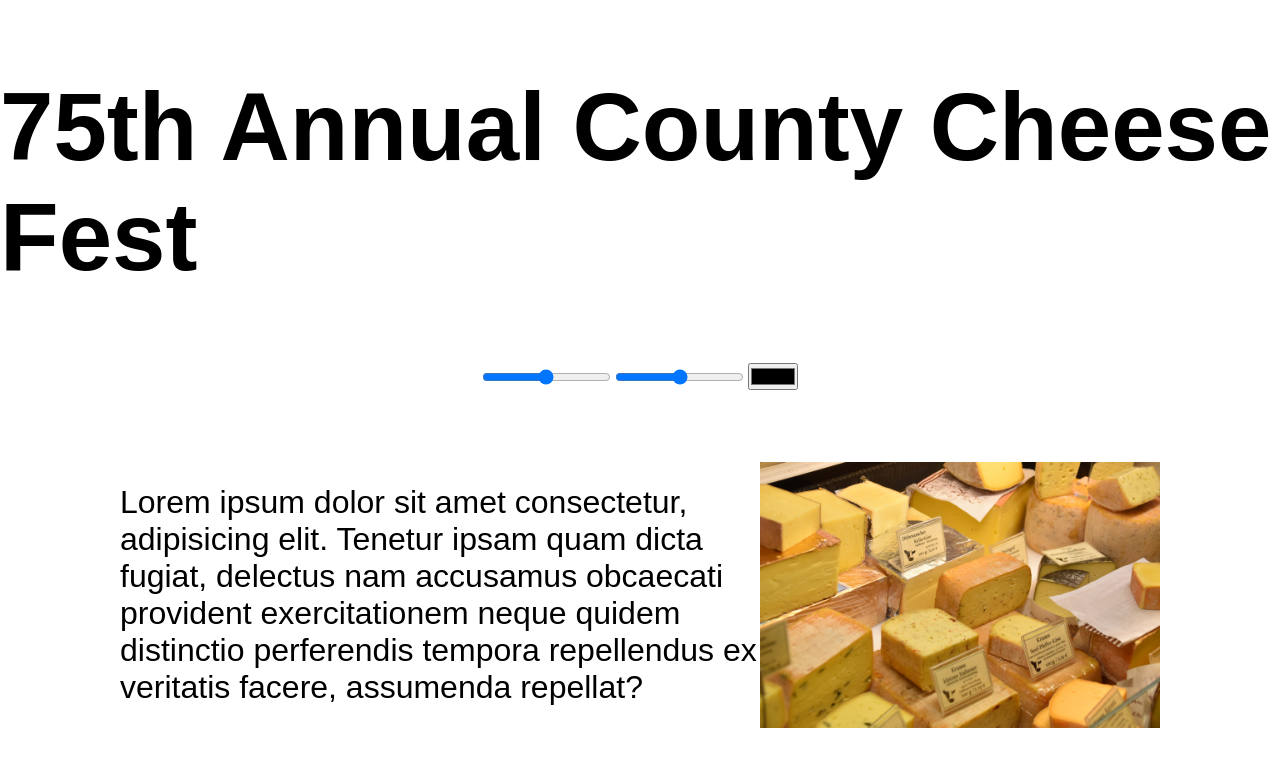
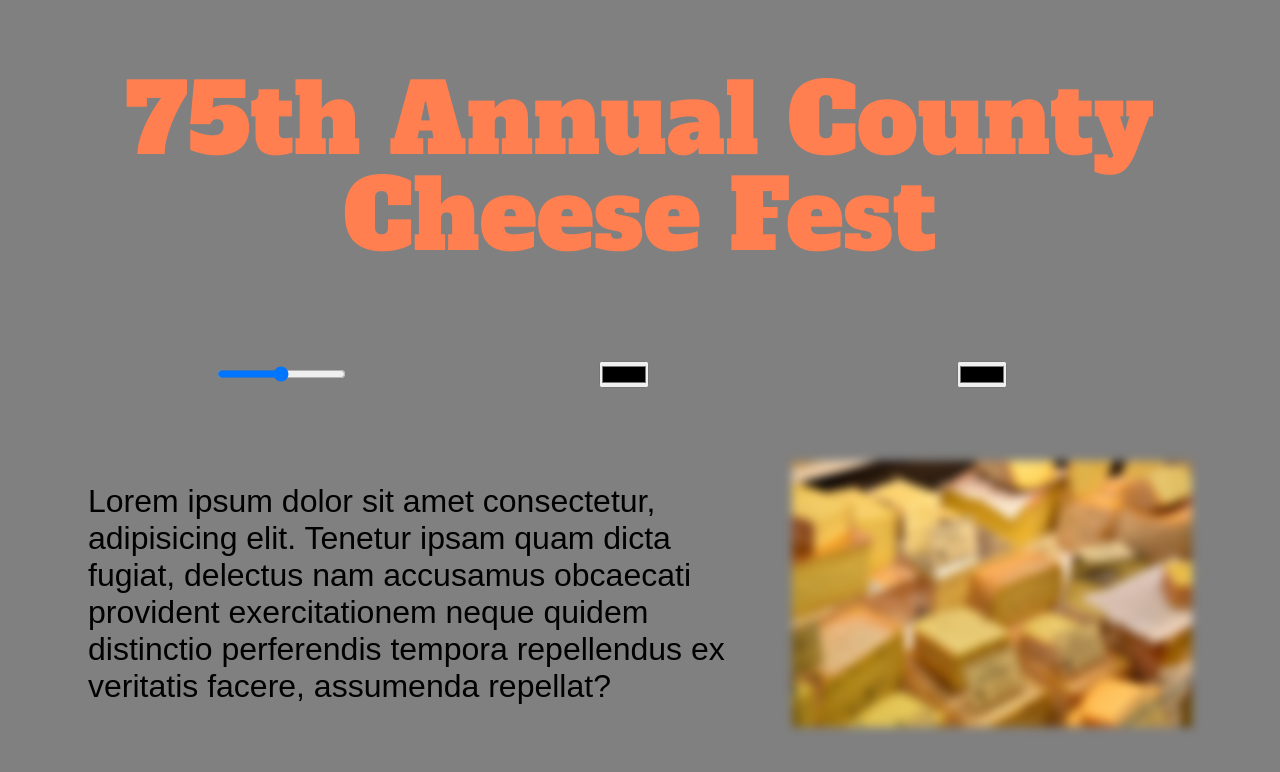
Before and after one commit to hjludwig/variables, a plain HTML site: page index.html in a window 1280 px wide. Drawn offline with Linux system fonts and the light colour scheme.

Commit message:
Completed JS functionality

```diff
--- a/app.js
+++ b/app.js
@@ -0,0 +1,19 @@
+const inputs = document.querySelectorAll('.controls input');
+
+inputs.forEach( input => {
+    input.addEventListener('change', (e) => {
+        handleChange(e.target);
+    })
+})
+
+let handleChange = (input) => {
+    const root = document.querySelector(':root');
+    let name = input.getAttribute('name');
+    let suffix;
+    if (input.getAttribute('data-suffix') === null) {
+        suffix = '';
+    } else {
+        suffix = input.getAttribute('data-suffix');
+    }
+    root.style.setProperty(`--${name}`, `${input.value}${suffix}`);
+}
--- a/index.html
+++ b/index.html
@@ -5,15 +5,25 @@
     <meta charset="UTF-8">
     <meta name="viewport" content="width=device-width, initial-scale=1.0">
     <link rel="stylesheet" href="style.css">
+    <link href="https://fonts.googleapis.com/css2?family=Alfa+Slab+One&display=swap" rel="stylesheet">
     <title>CSS Variables</title>
 </head>
 
 <body>
     <h1>75th Annual County Cheese Fest</h1>
     <div class="controls">
-        <input type="range" name="" id="">
-        <input type="range" name="" id="">
-        <input type="color" name="" id="">
+        <div class="control">
+            <label for="blur">Blur radius</label>
+            <input type="range" name="blur-radius" data-suffix="px">
+        </div>
+        <div class="control">
+            <label for="heading-color">Heading Color</label>
+            <input type="color" name="heading-color">
+        </div>
+        <div class="control">
+            <label for="background-color">Background Color</label>
+            <input type="color" name="bg-color">
+        </div>
     </div>
     <div class="contents">
         <p>Lorem ipsum dolor sit amet consectetur, adipisicing elit. Tenetur ipsam quam dicta fugiat, delectus nam
--- a/style.scss
+++ b/style.scss
@@ -5,6 +5,9 @@
 }
 :root {
     font-family: "Source Sans", sans-serif;
+    --bg-color: grey;
+    --heading-color: coral;
+    --blur-radius: 5px;
 }
 body {
     display: flex;
@@ -12,15 +15,46 @@ body {
     justify-content: space-evenly;
     flex-direction: column;
     min-height: 100vh;
+    background-color: var(--bg-color);
+}
+.controls {
+    display: flex;
+    align-items: center;
+    justify-content: space-evenly;
+    width: 100%;
+    // label {
+    //     display: block;
+    // }
+    .control {
+        display: flex;
+        flex-direction: column;
+        align-items: center;
+        label {
+            text-transform: uppercase;
+            margin-bottom: 0.5em;
+            font-weight: bold;
+            font-size: 0.9rem;
+            color: grey;
+        }
+    }
 }
 .contents {
     display: flex;
     flex-direction: row;
     justify-content: center;
     align-items: center;
+    p {
+        margin-right: 2em;
+    }
 }
 h1 {
     font-size: 6rem;
+    font-family: "Alfa Slab One", cursive;
+    text-align: center;
+    font-weight: normal;
+    max-width: 90%;
+    line-height: 1em;
+    color: var(--heading-color)
 }
 p {
     max-width: 50%;
@@ -28,4 +62,5 @@ p {
 }
 img {
     max-width: 400px;
+    filter: blur(var(--blur-radius));
 }
```
Also changed, not shown: style.css, 1 other file.
